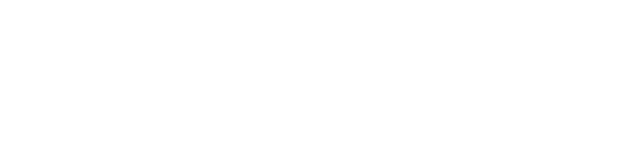
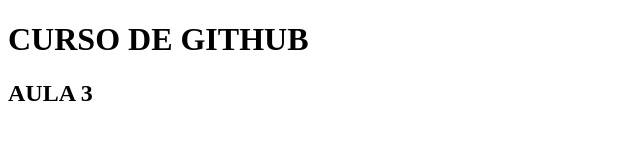
Before and after one commit to KazzenBS/git122023, a plain HTML site: page index.html in a window 1280 px wide. Shown: the whole page, without its empty margins (0-640 px from the left). Drawn offline with Linux system fonts and the light colour scheme.

Commit message:
Revert "removendo conteudo do index"
This reverts commit 98233ae6ad66641df2f846b41fca21309791c19f.

```diff
--- a/index.html
+++ b/index.html
@@ -7,7 +7,10 @@
 </head>
 <body>
 
-
+    <div>
+        <h1>CURSO DE GITHUB</h1>
+        <H2>AULA 3</H2>
+    </div>
 
 </body>
 </html>
```
